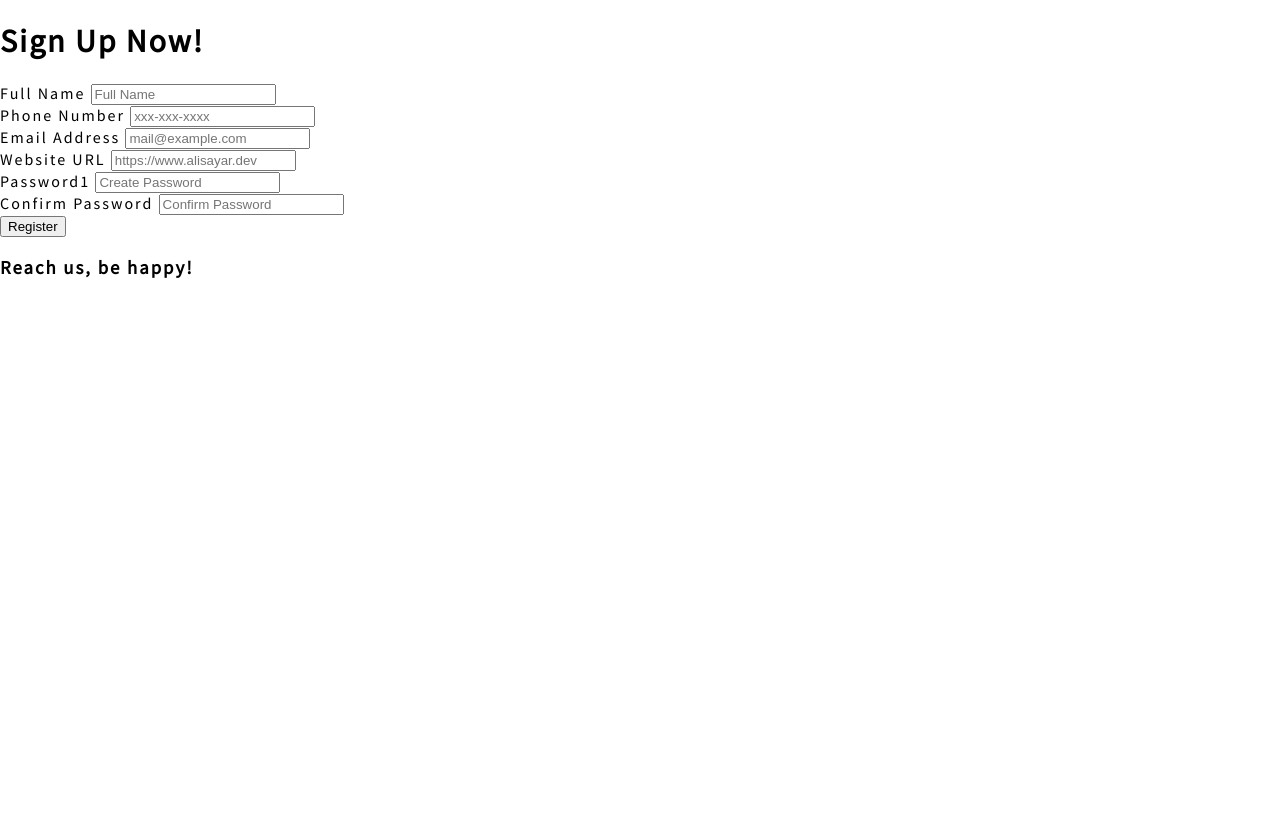
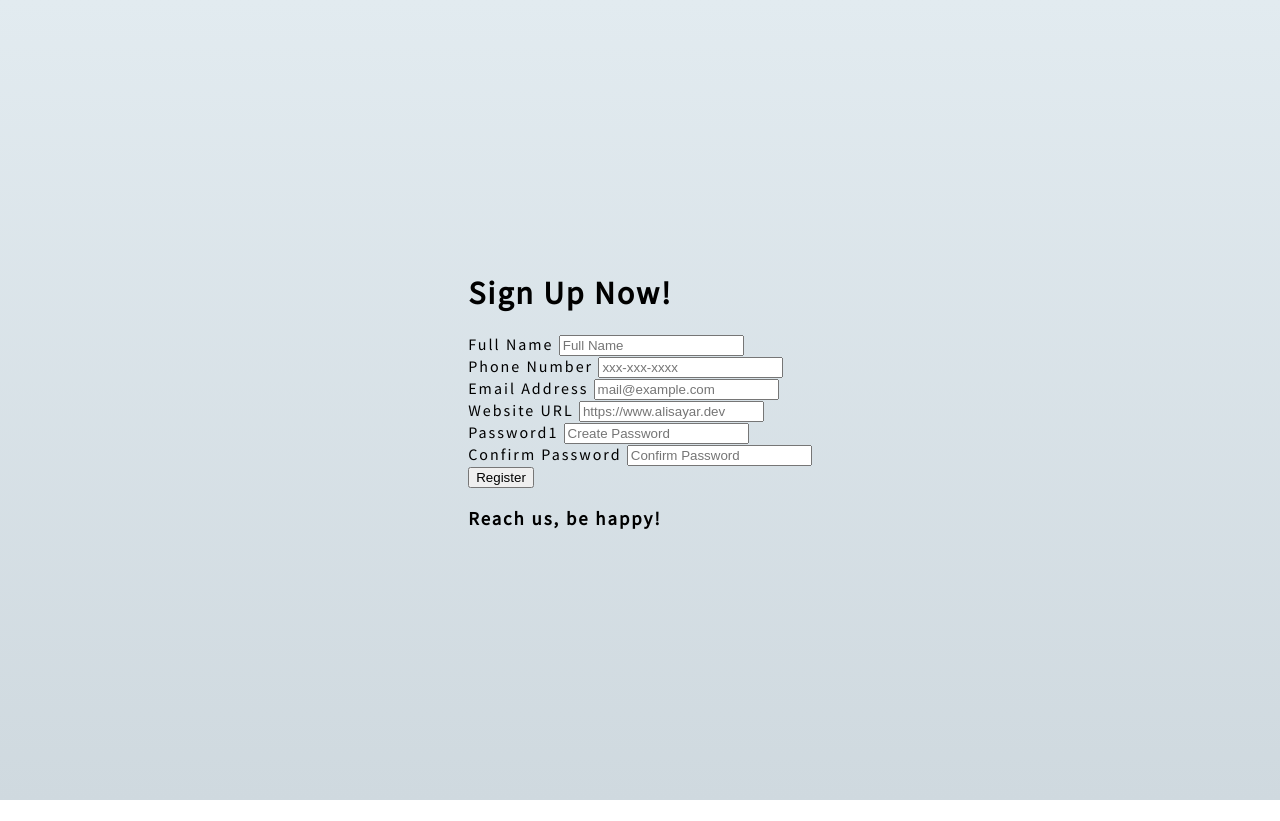
Before and after one commit to asyr01/formValidator, a plain HTML site: page index.html in a window 1280 px wide. After the commit the page ends 800 px from the top, so only its background shows below. Drawn offline with Linux system fonts and the light colour scheme.

Commit message:
container centered with flex, bg gradient added

```diff
--- a/style.css
+++ b/style.css
@@ -9,4 +9,8 @@ body {
   min-height: 100vh;
   font-family: 'Source Sans Pro', sans-serif;
   letter-spacing: 2px;
+  display: flex;
+  align-items: center;
+  justify-content: center;
+  background-image: linear-gradient(to top, #cfd9df 0%, #e2ebf0 100%);
 }
```
